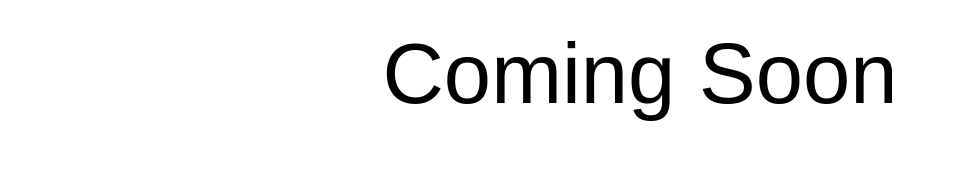
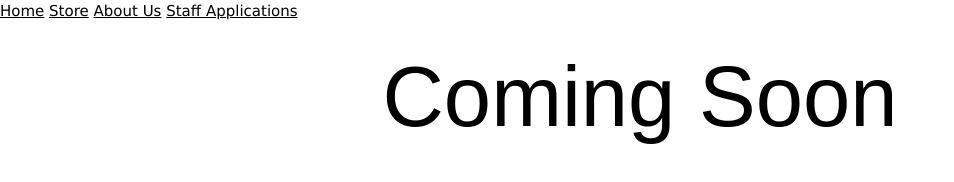
Before and after one commit to AstroidPocketEdition/AstroidPocketEdition.github.io, a plain HTML site: page store.html in a window 1280 px wide. Shown: the whole page, without its empty margins (0-954 px from the left). Drawn offline with Linux system fonts and the light colour scheme; a web font is replaced by a local one.

Commit message:
Update store.html

```diff
--- a/store.html
+++ b/store.html
@@ -4,6 +4,12 @@
     <link rel="stylesheet" href="store.css">
   </head>
   <body>
+        <div class="topnav">
+  <a class="active" href="#">Home</a>
+  <a href="store.html">Store</a>
+  <a href="#contact">About Us</a>
+  <a href="#about">Staff Applications</a>
+</div>
     <h1 id="comingsoon">Coming Soon</h1>
   </body>
 </html>
```
